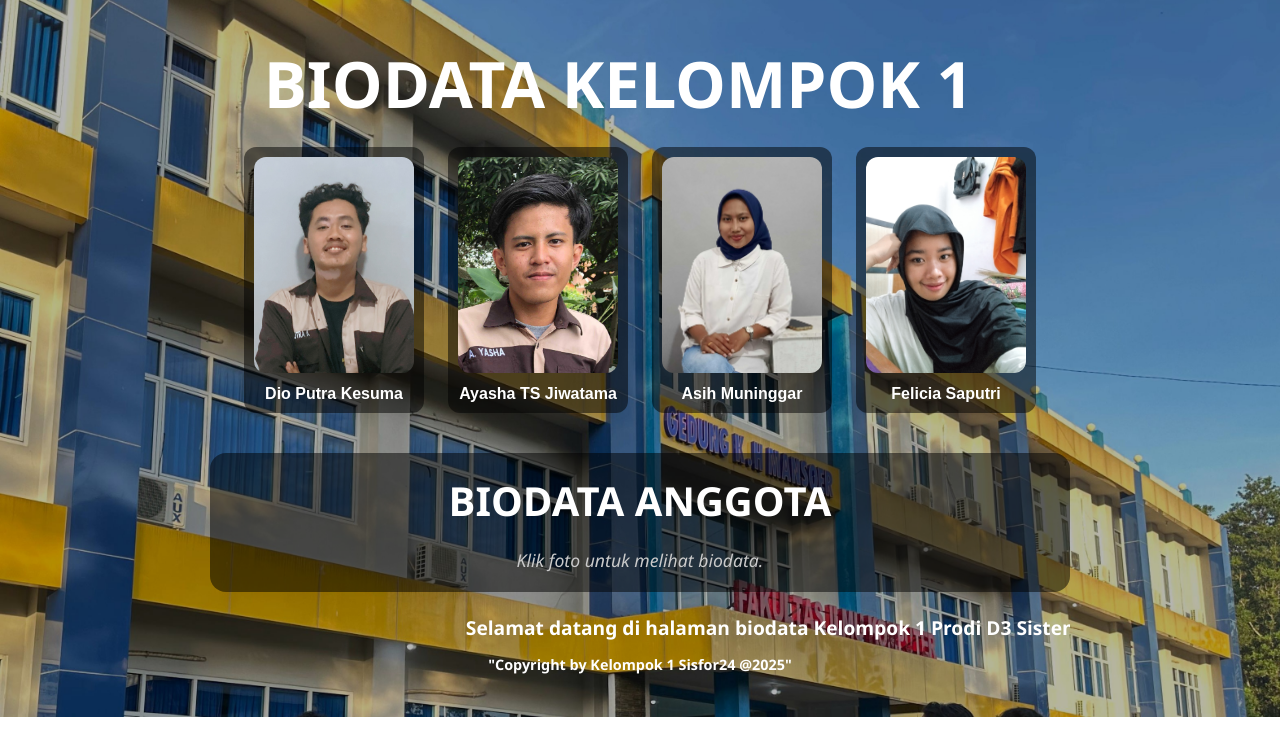
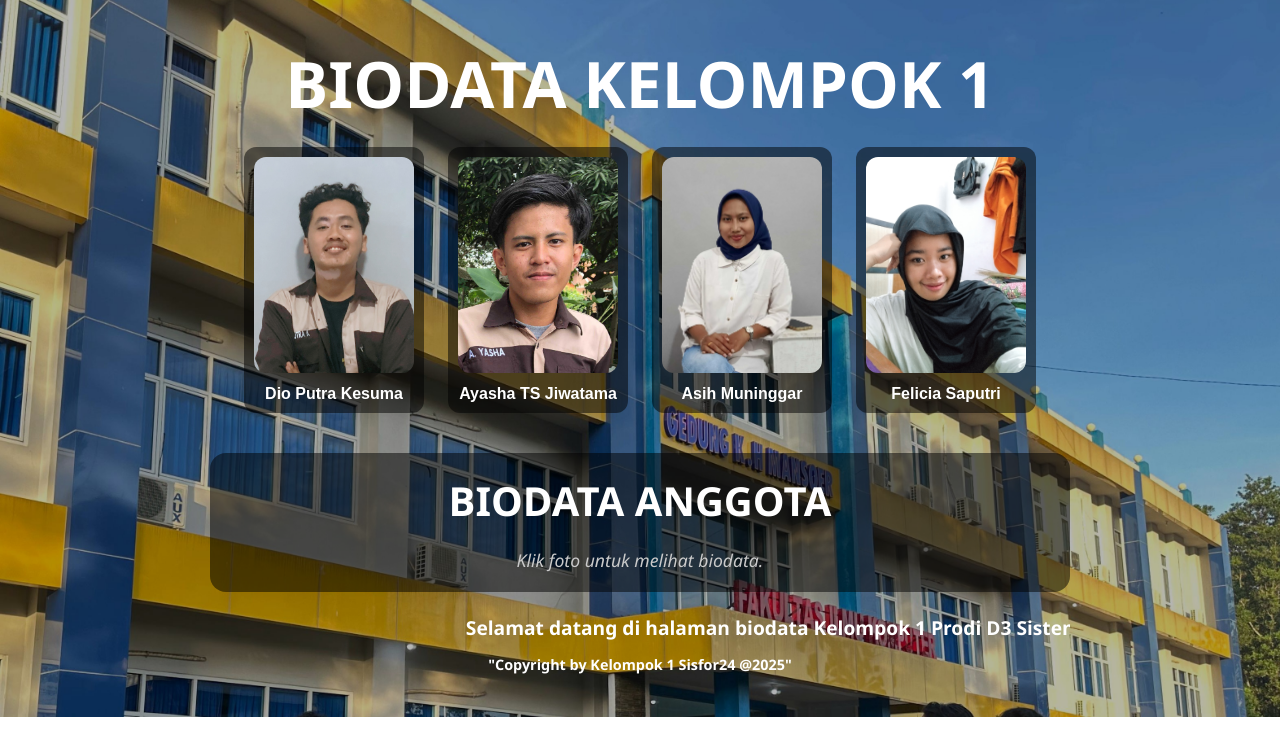
Before and after one commit to Kesuma-putra/project-biodata-kelompok1, a plain HTML site: page index.html in a window 1280 px wide. Drawn offline with Linux system fonts and the light colour scheme.

Commit message:
Update styles.css

```diff
--- a/styles.css
+++ b/styles.css
@@ -25,7 +25,6 @@ html {
 h1 {
     text-align: center;
     margin: 20px 0;
-    max-width: 95%;
     font-size: 4rem;
     color: #ffffff;
 }
```
